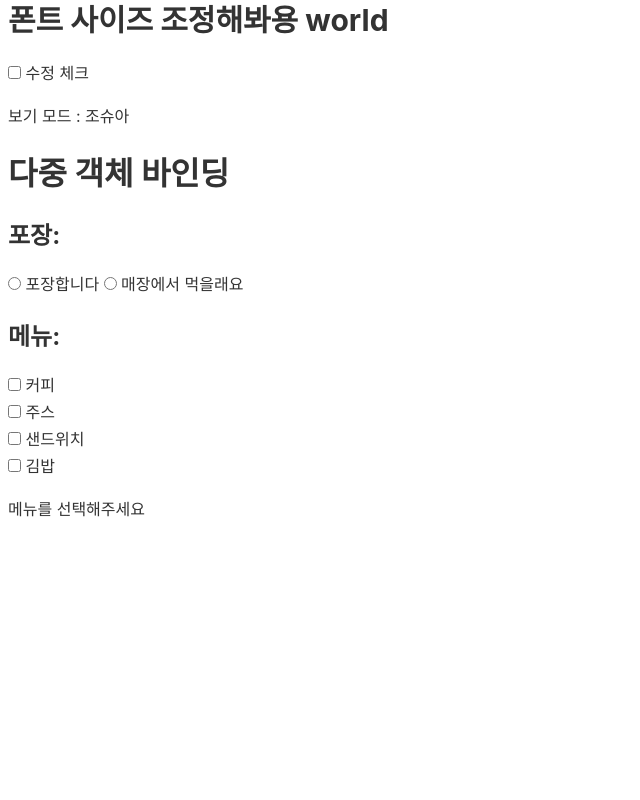
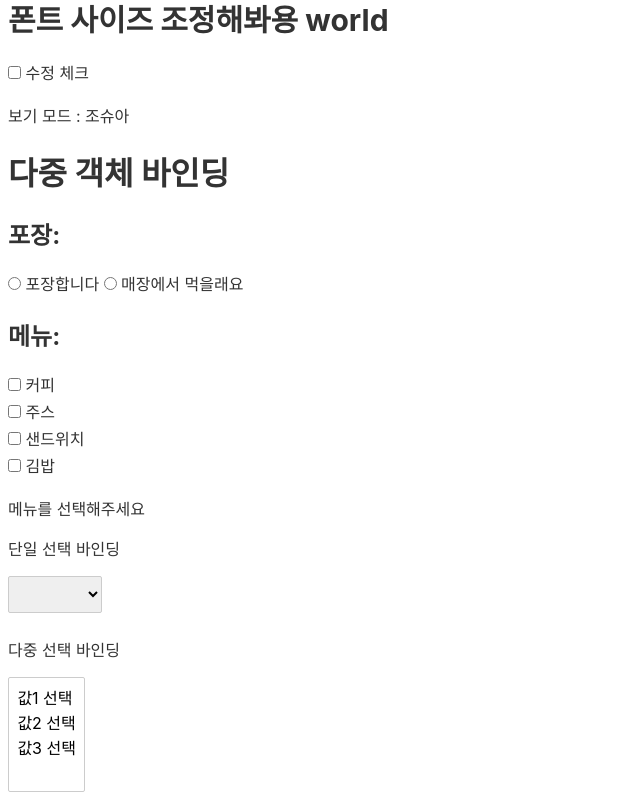
Before and after one commit to zldnlto/Svelte_Tutorial, a Svelte app: page / in a window 1280 px wide. Shown: the part 1931-2731 px from the top of the page, without its empty margins (0-640 px from the left). Before the commit the page ends 2451 px from the top, so only its background shows below. Built offline with nearby package versions, Linux system fonts and the light colour scheme.

Commit message:
Chp6_ 단일 select, 다중 select 바인딩

```diff
--- a/package.json
+++ b/package.json
@@ -21,6 +21,7 @@
     "svelte": "^3.55.0"
   },
   "dependencies": {
+    "marked": "^5.0.2",
     "sirv-cli": "^2.0.0"
   }
 }
--- a/src/App.svelte
+++ b/src/App.svelte
@@ -9,6 +9,7 @@
   import Chp5Json from './tutorial/Chp5_JSON.svelte';
   import Chp5Sensor from './tutorial/Chp5_sensor.svelte';
   import Chp6 from './tutorial/Chp6.svelte';
+  import Chp6Select from './tutorial/Chp6_select.svelte';
 
   let name = '얄루';
 </script>
@@ -29,6 +30,7 @@
   <Chp5Sensor />
   <Chp5Json />
   <Chp6 />
+  <Chp6Select/>
 </main>
 
 <style>
--- /dev/null
+++ b/src/tutorial/Chp6_select.svelte
@@ -0,0 +1,26 @@
+<script>
+
+let choice = '';
+let chosen = [];
+</script>
+
+<main>
+<p>단일 선택 바인딩</p>
+<select bind:value={choice} name="" id="">
+<option value="값1">값1 선택</option>
+<option value="값2">값2 선택</option>
+<option value="값3">값3 선택</option>
+</select>
+
+<p>다중 선택 바인딩</p>
+<select multiple bind:value={chosen} name="" id="">
+    <option value="값1">값1 선택</option>
+    <option value="값2">값2 선택</option>
+    <option value="값3">값3 선택</option>
+    </select>
+</main>
+
+
+<style>
+
+</style>
```
Also changed, not shown: 1 other file (tests, documents, lock files or other folders).
